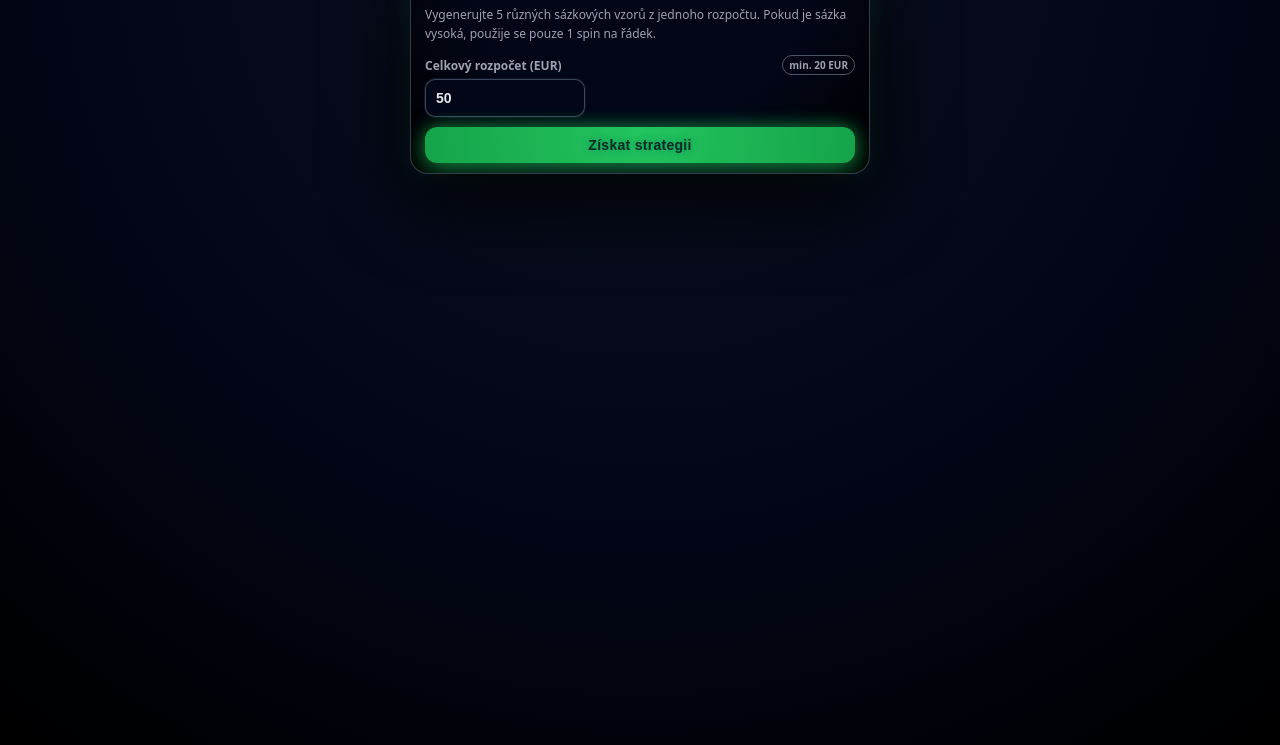
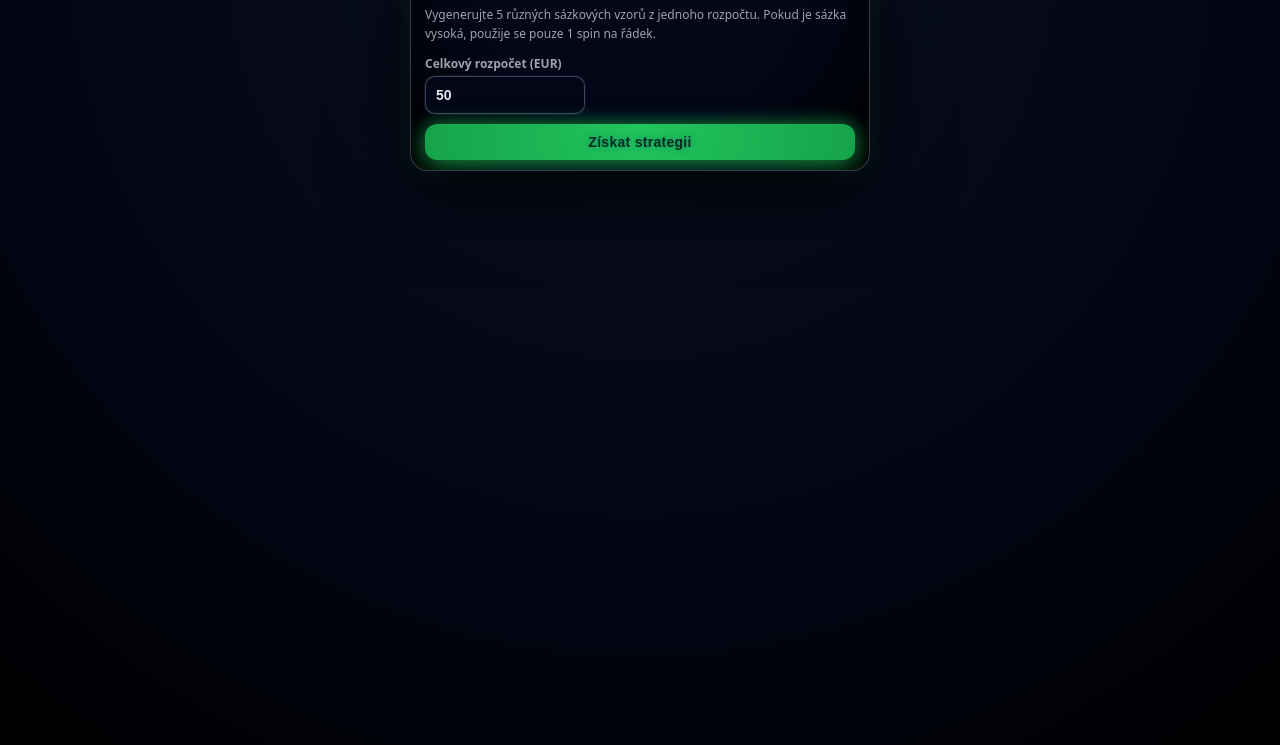
Before and after one commit to nextagence/czechreppredictor, a plain HTML site: page index.html in a window 1280 px wide. Shown: the part 55-800 px from the top of the page. Drawn offline with Linux system fonts and the light colour scheme.

Commit message:
Update index.html

```diff
--- a/index.html
+++ b/index.html
@@ -210,7 +210,6 @@
         <div style="display:flex;flex-direction:column;width:100%;">
           <label for="budget">
             <span>Celkový rozpočet (EUR)</span>
-            <span class="chip">min. 20 EUR</span>
           </label>
           <input id="budget" type="number" value="50" min="1" placeholder="50" />
         </div>
```
